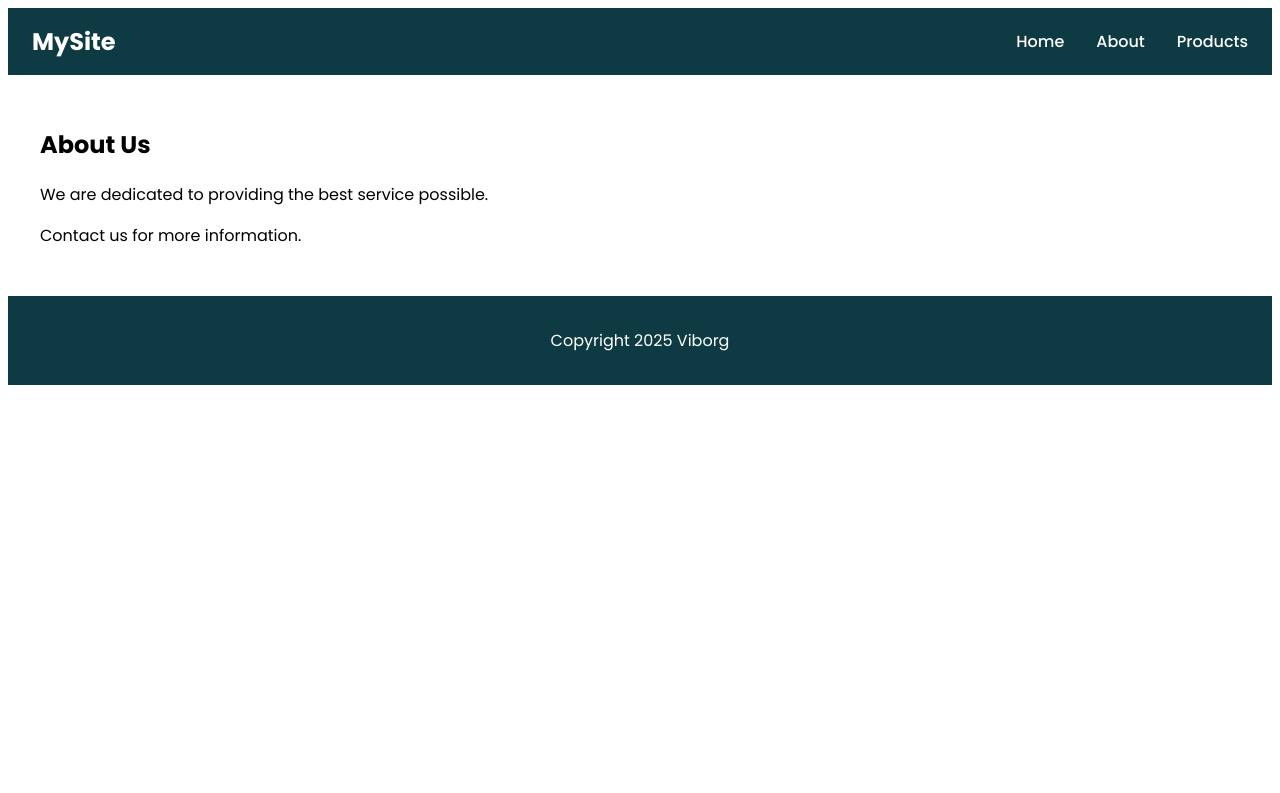
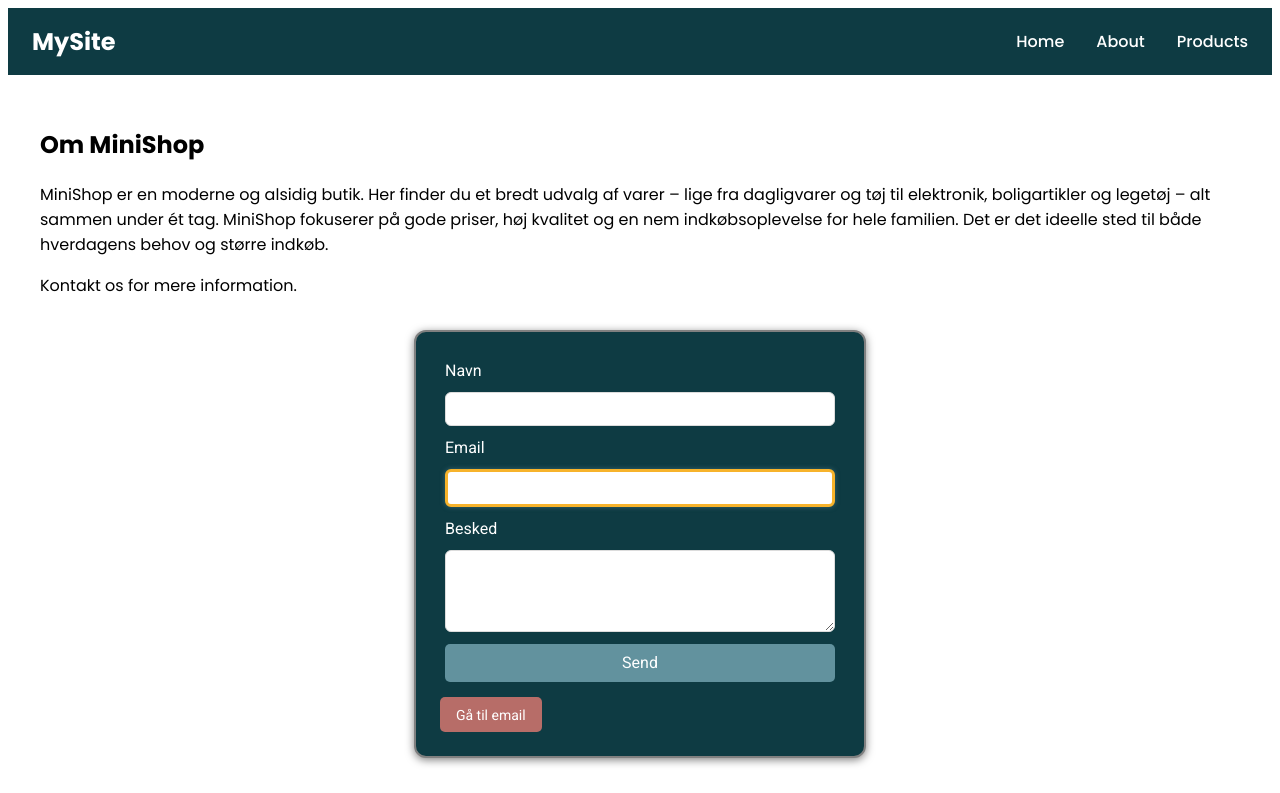
Before and after one commit to HoniNanoq2025/shopMini, a React (Vite) app in the folder minishop/: page /about in a window 1280 px wide. Shown: the top 793 px of the page. Built offline with nearby package versions, Linux system fonts and the light colour scheme.

Commit message:
add form update about txt

```diff
--- /dev/null
+++ b/minishop/src/components/FormWithFocus/FormWithFocus.jsx
@@ -0,0 +1,31 @@
+import {useRef, useEffect, use} from 'react';
+import styles from './FormWithFocus.module.css';
+
+const FormWithFocus = () => {
+    const emailRef = useRef(null);
+    useEffect(() => {
+        emailRef.current.focus();
+    }, []);
+
+    const handleFocusClick = () => {
+        emailRef.current.focus();
+    }
+
+    return (
+        <div className={styles.formContainer}>
+            <form className={styles.form}>
+                <label htmlFor="name">Navn</label>
+                <input type="text" id='name' name='name' className={styles.input} />
+                <label htmlFor="email">Email</label>
+                <input type="email" id='email' name='email' ref={emailRef} className={styles.input} />
+                <label htmlFor="message">Besked</label>
+                <textarea name="message" id="message" rows={4} className={styles.textarea}></textarea>
+                <button type='submit' className={styles.submitBtn}>Send</button>
+            </form>
+
+            <button onClick={handleFocusClick} className={styles.focusBtn}>Gå til email</button>
+        </div>
+    )
+}
+
+export default FormWithFocus;
--- /dev/null
+++ b/minishop/src/components/FormWithFocus/FormWithFocus.module.css
@@ -0,0 +1,52 @@
+@import url("https://fonts.googleapis.com/css2?family=Roboto:wght@400&display=swap");
+
+.formContainer {
+  max-width: 400px;
+  margin: 2rem auto;
+  padding: 1.5rem;
+  background-color: #0e3b43;
+  border: 2px solid gray;
+  border-radius: 12px;
+  box-shadow: 0 2px 8px rgba(0, 0, 0, 0.5);
+  font-family: "Roboto", sans-serif;
+  color: white;
+}
+
+.form {
+  display: flex;
+  flex-direction: column;
+  gap: 0.75rem;
+  justify-content: start;
+  text-align: left;
+  padding: 5px;
+}
+
+input,
+textarea {
+  padding: 0.5rem;
+  border-radius: 6px;
+  border: 1px solid gainsboro;
+  font-size: 14px;
+}
+
+input:focus, textarea:focus {
+  outline: none;
+  border: #F7B32B solid 3px;
+  border-color: #F7B32B;
+  box-shadow: 0 0 5px rgba(98, 146, 158, 0.5);
+}
+
+.submitBtn {
+  margin-bottom: 10px;
+  background-color: #62929e;
+  color: white;
+  font-family: 'Roboto', sans-serif;
+    font-size: 16px;
+}
+
+.focusBtn {
+  background-color: #b76d68;
+  color: white;
+  font-family: 'Roboto', sans-serif;
+    font-size: 14px;
+}
--- a/minishop/src/pages/About/About.jsx
+++ b/minishop/src/pages/About/About.jsx
@@ -1,9 +1,19 @@
+import FormWithFocus from "../../components/FormWithFocus/FormWithFocus";
+
 export default function About() {
   return (
     <div>
-      <h2>About Us</h2>
-      <p>We are dedicated to providing the best service possible.</p>
-      <p>Contact us for more information.</p>
+      <h2>Om MiniShop</h2>
+      <p>
+        MiniShop er en moderne og alsidig butik. Her finder du et bredt udvalg
+        af varer – lige fra dagligvarer og tøj til elektronik, boligartikler og
+        legetøj – alt sammen under ét tag. MiniShop fokuserer på gode priser,
+        høj kvalitet og en nem indkøbsoplevelse for hele familien. Det er det
+        ideelle sted til både hverdagens behov og større indkøb.
+      </p>
+      <p>Kontakt os for mere information.</p>
+      <FormWithFocus />
+      <p>Vi værdsætter dit feedback og dine henvendelser.</p>
     </div>
   );
 }
--- a/minishop/src/pages/Products/Products.jsx
+++ b/minishop/src/pages/Products/Products.jsx
@@ -25,7 +25,7 @@ export default function Products() {
       try {
         // Fetch all products (or a reasonably large number)
         const response = await fetch(
-          "https://dummyjson.com/products?limit=100"
+          "https://dummyjson.com/products?limit=200"
         );
         const data = await response.json();
 
```
